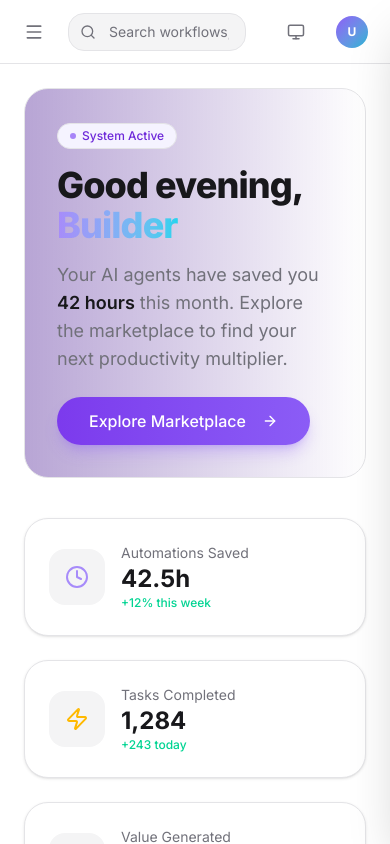
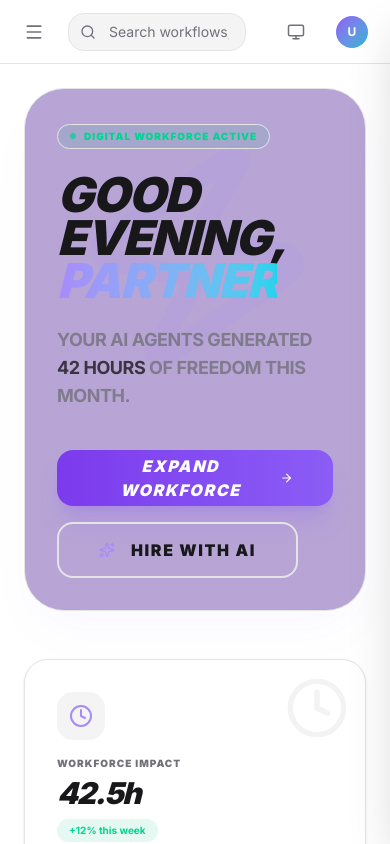
Before and after one commit to KushT00/Aion, a Next.js app: page /dashboard in a window 390 px wide. Built offline with nearby package versions, Linux system fonts and the light colour scheme; no server answers.

Commit message:
dashboard seperation

```diff
--- a/app/(dashboard)/dashboard/page.tsx
+++ b/app/(dashboard)/dashboard/page.tsx
@@ -3,6 +3,9 @@
 import { Card } from '@/components/ui/card';
 import { Button } from '@/components/ui/button';
 import { Badge } from '@/components/ui/badge';
+import { cn } from '@/lib/utils';
+import { useAuth } from '@/hooks/use-auth';
+import { useAIChat } from '@/components/ai-chat-context';
 import {
     Play,
     ArrowRight,
@@ -13,14 +16,17 @@ import {
     MessageSquare,
     ChevronRight,
     Activity,
-    Settings
+    Settings,
+    Star,
+    Sparkles,
+    Globe
 } from 'lucide-react';
 import Link from 'next/link';
 
 const stats = [
-    { label: 'Automations Saved', value: '42.5h', change: '+12% this week', icon: Clock, color: 'text-primary-400' },
+    { label: 'Workforce Impact', value: '42.5h', change: '+12% this week', icon: Clock, color: 'text-primary-400' },
     { label: 'Tasks Completed', value: '1,284', change: '+243 today', icon: Zap, color: 'text-amber-400' },
-    { label: 'Value Generated', value: '$840', change: 'Estimated ROI', icon: TrendingUp, color: 'text-emerald-400' },
+    { label: 'Estimated ROI', value: '$840', change: 'Total Value Saved', icon: TrendingUp, color: 'text-emerald-400' },
 ];
 
 const activeInstances = [
@@ -44,101 +50,175 @@ const activeInstances = [
     },
 ];
 
+const recommendations = [
+    { id: '1', title: 'LinkedIn Magnet', category: 'Lead Gen', rating: 4.9, icon: Globe, color: 'text-sky-400', bg: 'bg-sky-500/10' },
+    { id: '2', title: 'Content Multiplier', category: 'Social', rating: 4.8, icon: MessageSquare, color: 'text-violet-400', bg: 'bg-violet-500/10' },
+    { id: '3', title: 'Market Pulse', category: 'Finance', rating: 4.7, icon: TrendingUp, color: 'text-amber-400', bg: 'bg-amber-500/10' },
+];
+
 export default function ConsumerDashboard() {
+    const { profile } = useAuth();
+    const { toggle: toggleChat } = useAIChat();
+
+    const firstName = profile?.full_name?.split(' ')[0] || 'Partner';
+
     return (
-        <div className="p-6 lg:p-10 max-w-7xl mx-auto space-y-10">
+        <div className="p-6 lg:p-10 max-w-7xl mx-auto space-y-12">
             {/* Hero Section */}
-            <div className="flex flex-col lg:flex-row lg:items-center justify-between gap-6 bg-gradient-to-r from-primary-900/40 to-accent-900/20 border border-primary-500/20 rounded-3xl p-8 lg:p-12">
-                <div className="space-y-4">
-                    <Badge variant="primary" pulse dot>System Active</Badge>
-                    <h1 className="text-4xl lg:text-5xl font-extrabold tracking-tight">
-                        Good evening, <span className="text-transparent bg-clip-text bg-gradient-to-r from-primary-400 to-accent-400">Builder</span>
+            <div className="relative overflow-hidden bg-gradient-to-br from-primary-900/40 via-accent-900/10 to-primary-900/40 border border-primary-500/20 rounded-[2.5rem] p-8 lg:p-14 shadow-2xl shadow-primary-500/5">
+                <div className="absolute top-0 right-0 p-10 opacity-10 pointer-events-none">
+                    <Zap className="w-64 h-64 text-primary-400 rotate-12" />
+                </div>
+
+                <div className="relative z-10 flex flex-col lg:flex-row lg:items-center justify-between gap-10">
+                    <div className="space-y-6">
+                        <div className="inline-flex items-center gap-2 px-3 py-1 rounded-full bg-emerald-500/10 border border-emerald-500/20 text-emerald-400 text-[10px] font-black uppercase tracking-widest">
+                            <div className="w-1.5 h-1.5 rounded-full bg-emerald-400 animate-pulse" />
+                            Digital Workforce Active
+                        </div>
+                        <h1 className="text-5xl lg:text-7xl font-black tracking-tight leading-[0.9] uppercase italic">
+                            Good evening, <br />
+                            <span className="text-transparent bg-clip-text bg-gradient-to-r from-primary-400 to-accent-400">{firstName}</span>
                         </h1>
-                    <p className="text-[var(--muted-fg)] text-lg max-w-xl">
-                        Your AI agents have saved you <span className="text-[var(--fg)] font-semibold">42 hours</span> this month. Explore the marketplace to find your next productivity multiplier.
+                        <p className="text-[var(--muted-fg)] text-lg lg:text-xl max-w-xl font-bold uppercase tracking-tight opacity-80">
+                            Your AI agents generated <span className="text-[var(--fg)]">42 hours</span> of freedom this month.
                         </p>
-                    <div className="flex gap-4 pt-2">
+                        <div className="flex flex-wrap gap-4 pt-4">
                             <Link href="/marketplace">
-                            <Button size="lg" className="rounded-full px-8">
-                                Explore Marketplace
-                                <ArrowRight className="w-4 h-4 ml-2" />
+                                <Button size="lg" className="rounded-2xl px-10 h-14 font-black uppercase italic tracking-widest shadow-xl shadow-primary-500/20">
+                                    Expand Workforce <ArrowRight className="w-4 h-4 ml-2" />
                                 </Button>
                             </Link>
+                            <Button variant="outline" size="lg" onClick={toggleChat} className="rounded-2xl px-10 h-14 font-black uppercase tracking-widest border-2">
+                                <Sparkles className="w-4 h-4 mr-2 text-primary-400" />
+                                Hire with AI
+                            </Button>
                         </div>
                     </div>
 
-                <div className="flex gap-4 hidden xl:flex">
-                    <div className="w-32 h-32 rounded-3xl bg-primary-500/10 border border-primary-500/20 flex flex-col items-center justify-center p-4">
-                        <Activity className="w-8 h-8 text-primary-400 mb-2" />
-                        <span className="text-2xl font-bold">99%</span>
-                        <span className="text-[10px] uppercase text-[var(--muted-fg)]">Efficiency</span>
+                    <div className="hidden xl:flex flex-col items-center justify-center p-8 rounded-[3rem] bg-[var(--card)]/50 border border-white/5 backdrop-blur-md shadow-2xl space-y-3">
+                        <div className="relative">
+                            <Activity className="w-12 h-12 text-primary-400 animate-pulse" />
+                            <div className="absolute -top-1 -right-1 w-3 h-3 bg-emerald-500 rounded-full border-2 border-[var(--bg)]" />
+                        </div>
+                        <div className="text-center">
+                            <p className="text-4xl font-black italic tracking-tighter">99.2%</p>
+                            <p className="text-[10px] uppercase font-black tracking-[0.2em] text-[var(--muted-fg)]">System Efficiency</p>
+                        </div>
                     </div>
                 </div>
             </div>
 
             {/* Value Metrics */}
-            <div className="grid grid-cols-1 md:grid-cols-3 gap-6">
+            <div className="grid grid-cols-1 md:grid-cols-3 gap-8">
                 {stats.map((stat) => (
-                    <Card key={stat.label} className="relative overflow-hidden group hover:border-primary-500/40">
-                        <div className="flex items-center gap-4">
-                            <div className={cn("p-4 rounded-2xl bg-[var(--muted)] group-hover:scale-110 transition-transform duration-300", stat.color)}>
+                    <Card key={stat.label} className="p-8 border-[var(--border)] hover:border-primary-500/30 transition-all duration-300 rounded-3xl bg-[var(--card)] relative overflow-hidden group">
+                        <div className="absolute top-0 right-0 p-4 opacity-5 group-hover:opacity-10 transition-opacity">
+                            <stat.icon className="w-16 h-16" />
+                        </div>
+                        <div className="relative z-10 space-y-4">
+                            <div className={cn("w-12 h-12 rounded-2xl flex items-center justify-center bg-[var(--muted)]", stat.color)}>
                                 <stat.icon className="w-6 h-6" />
                             </div>
                             <div>
-                                <p className="text-sm text-[var(--muted-fg)]">{stat.label}</p>
-                                <h3 className="text-2xl font-bold">{stat.value}</h3>
-                                <p className="text-xs text-emerald-400 font-medium">{stat.change}</p>
+                                <p className="text-[10px] uppercase font-black tracking-widest text-[var(--muted-fg)]">{stat.label}</p>
+                                <h3 className="text-3xl font-black italic tracking-tighter mt-1">{stat.value}</h3>
+                                <div className="flex items-center gap-1.5 mt-2">
+                                    <Badge variant="success" className="bg-emerald-500/10 text-emerald-400 text-[10px] font-bold border-none">
+                                        {stat.change}
+                                    </Badge>
+                                </div>
                             </div>
                         </div>
                     </Card>
                 ))}
             </div>
 
-            {/* Active Automations */}
-            <div className="space-y-6">
+            <div className="grid grid-cols-1 lg:grid-cols-3 gap-12">
+                {/* Main Content: Active Automations */}
+                <div className="lg:col-span-2 space-y-8">
                     <div className="flex items-center justify-between">
-                    <h2 className="text-2xl font-bold">Active Automations</h2>
-                    <Link href="/my-automations" className="text-sm text-primary-400 hover:text-primary-300 flex items-center gap-1 font-medium transition-colors">
-                        View all <ChevronRight className="w-4 h-4" />
+                        <h2 className="text-3xl font-black uppercase italic tracking-tighter">Live Workforce</h2>
+                        <Link href="/my-automations" className="text-xs font-black uppercase tracking-[0.2em] text-primary-400 hover:text-primary-300 transition-colors flex items-center gap-1">
+                            Manager Portal <ChevronRight className="w-4 h-4" />
                         </Link>
                     </div>
-                <div className="grid grid-cols-1 lg:grid-cols-2 gap-6">
+
+                    <div className="grid grid-cols-1 md:grid-cols-2 gap-8">
                         {activeInstances.map((instance) => (
-                        <div key={instance.id} className="group relative bg-[var(--card)] border border-[var(--border)] rounded-2xl p-6 hover:border-primary-500/40 transition-all">
-                            <div className="flex items-start justify-between">
-                                <div className="flex gap-4">
-                                    <div className={cn("w-14 h-14 rounded-2xl flex items-center justify-center bg-gradient-to-br", instance.gradient)}>
-                                        <instance.icon className="w-7 h-7 text-white/90" />
+                            <div key={instance.id} className="group relative bg-[var(--card)] border border-[var(--border)] rounded-[2rem] p-8 hover:border-primary-500/30 transition-all duration-500 flex flex-col h-full">
+                                <div className="flex items-start justify-between mb-8">
+                                    <div className={cn("w-16 h-16 rounded-2xl flex items-center justify-center shadow-xl group-hover:scale-110 group-hover:rotate-3 transition-all duration-500", instance.gradient)}>
+                                        <instance.icon className="w-8 h-8 text-white" />
                                     </div>
-                                    <div className="space-y-1">
-                                        <h4 className="font-bold text-lg">{instance.name}</h4>
-                                        <div className="flex items-center gap-2">
-                                            <Badge variant="success" dot pulse>Running</Badge>
-                                            <span className="text-xs text-[var(--muted-fg)]">{instance.lastRun}</span>
+                                    <div className="text-right">
+                                        <Badge variant="success" dot pulse className="bg-emerald-500/10 text-emerald-400 border-none px-3 py-1 text-[10px] font-black uppercase tracking-widest">Active</Badge>
+                                        <p className="text-[10px] font-bold text-[var(--muted-fg)] mt-2 uppercase tracking-tighter">{instance.lastRun}</p>
                                     </div>
                                 </div>
+                                <div className="space-y-2 flex-1">
+                                    <h4 className="text-xl font-black uppercase tracking-tight">{instance.name}</h4>
+                                    <p className="text-sm font-bold text-[var(--muted-fg)] uppercase tracking-tight opacity-60">Status: Fully Autonomous</p>
                                 </div>
-                                <Button variant="ghost" size="icon">
+                                <div className="mt-8 pt-6 border-t border-[var(--border)] flex items-center justify-between">
+                                    <div>
+                                        <p className="text-[10px] uppercase font-black text-[var(--muted-fg)] tracking-widest opacity-40">Impact</p>
+                                        <p className="text-sm font-black italic">{instance.metric}</p>
+                                    </div>
+                                    <Button variant="ghost" size="icon" className="rounded-xl hover:bg-primary-500/10 hover:text-primary-400 transition-colors">
                                         <Settings className="w-4 h-4" />
-                                </Button>
-                            </div>
-                            <div className="mt-6 pt-6 border-t border-[var(--border)] flex items-center justify-between">
-                                <div className="flex flex-col">
-                                    <span className="text-[10px] uppercase tracking-widest text-[var(--muted-fg)]">Value Driven</span>
-                                    <span className="text-sm font-semibold">{instance.metric}</span>
-                                </div>
-                                <Button variant="secondary" size="sm" className="rounded-xl">
-                                    Analytics
                                     </Button>
                                 </div>
                             </div>
                         ))}
                     </div>
                 </div>
+
+                {/* Sidebar: Recommendations */}
+                <div className="space-y-8">
+                    <h2 className="text-2xl font-black uppercase italic tracking-tighter">Expand Workforce</h2>
+                    <div className="space-y-4">
+                        {recommendations.map((item) => (
+                            <Link key={item.id} href="/marketplace" className="block group">
+                                <Card className="p-5 border-[var(--border)] hover:border-primary-500/30 bg-[var(--card)] transition-all flex items-center gap-4 rounded-2xl">
+                                    <div className={cn("w-12 h-12 rounded-xl flex items-center justify-center shrink-0 transition-transform group-hover:scale-110", item.bg)}>
+                                        <item.icon className={cn("w-6 h-6", item.color)} />
+                                    </div>
+                                    <div className="flex-1 min-w-0">
+                                        <div className="flex items-center justify-between">
+                                            <span className="text-[8px] font-black uppercase tracking-widest text-primary-400">{item.category}</span>
+                                            <div className="flex items-center text-[10px] font-bold text-amber-400">
+                                                <Star className="w-3 h-3 fill-current mr-0.5" /> {item.rating}
+                                            </div>
+                                        </div>
+                                        <h4 className="font-extrabold text-sm truncate uppercase tracking-tighter">{item.title}</h4>
+                                    </div>
+                                    <ChevronRight className="w-4 h-4 text-[var(--muted-fg)] group-hover:translate-x-1 group-hover:text-primary-400 transition-all" />
+                                </Card>
+                            </Link>
+                        ))}
+                        <Link href="/marketplace" className="block">
+                            <Button variant="outline" className="w-full h-12 rounded-xl text-xs font-black uppercase tracking-widest border-2 hover:bg-primary-500/5">
+                                View Full Workforce
+                            </Button>
+                        </Link>
+                    </div>
+
+                    {/* Concierge Promo */}
+                    <Card className="p-8 bg-gradient-to-br from-primary-600/20 to-accent-600/20 border-primary-500/30 rounded-[2rem] space-y-4 relative overflow-hidden group">
+                        <div className="relative z-10">
+                            <h3 className="text-lg font-black uppercase tracking-tight italic leading-tight">Can't find what <br /> you need?</h3>
+                            <p className="text-xs font-bold text-[var(--muted-fg)] leading-relaxed uppercase tracking-tight opacity-70">
+                                Our AI Concierge can build a custom agent for your specific business needs.
+                            </p>
+                            <Button onClick={toggleChat} size="sm" className="mt-4 rounded-xl px-5 font-black uppercase italic tracking-widest bg-white text-black hover:bg-white/90">
+                                Chat with AI
+                            </Button>
+                        </div>
+                        <Sparkles className="absolute -bottom-4 -right-4 w-24 h-24 text-primary-400/10 group-hover:scale-125 transition-transform duration-700" />
+                    </Card>
+                </div>
+            </div>
         </div>
     );
 }
-
-function cn(...classes: any[]) {
-    return classes.filter(Boolean).join(' ');
-}
```
Lines whose indentation alone changed are shown as unchanged.
